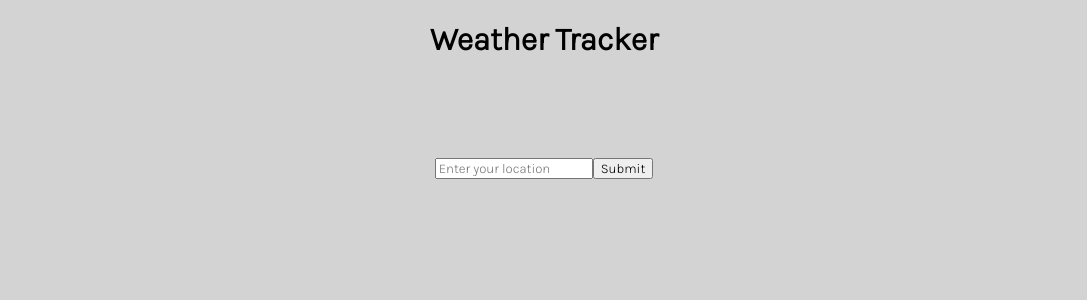
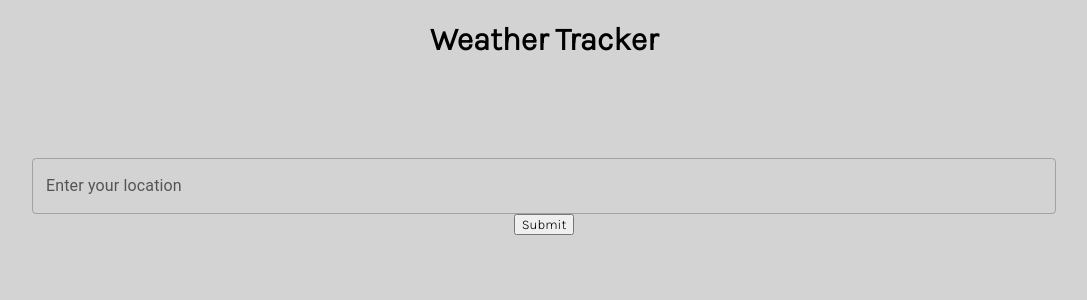
Before and after one commit to Nimeroo/Weather-Tracker, a React (Create React App) app in the folder client/: page / in a window 1280 px wide. Shown: the top 300 px of the page, without its empty margins (96-1183 px from the left). Built offline with nearby package versions, Linux system fonts and the light colour scheme; no server answers.

Commit message:
location input set to a wider width

```diff
--- a/client/src/Components/LocationInput/LocationInput.css
+++ b/client/src/Components/LocationInput/LocationInput.css
@@ -0,0 +1,4 @@
+#form-cont {
+  width: 80%;
+  text-align: center;
+}
--- a/client/src/Components/LocationInput/LocationInput.jsx
+++ b/client/src/Components/LocationInput/LocationInput.jsx
@@ -1,4 +1,6 @@
+import "./LocationInput.css";
 import React from "react";
+import { TextField } from "@mui/material";
 import { locationURLParse } from "../../Util/locationUrlParse.js";
 import { useNavigate } from "react-router-dom";
 
@@ -10,22 +12,23 @@ const LocationInput = ({ handleLocation }) => {
   };
 
   return (
+    <div id="form-cont">
       <form
         onSubmit={(e) => {
           handleSubmit(e);
           navigate("/main");
         }}
       >
-      <label>
-        <input
+        <TextField
+          fullWidth
           onChange={(e) => {
             handleLocation(locationURLParse(e.target.value));
           }}
-          placeholder="Enter your location"
-        ></input>
-      </label>
+          label="Enter your location"
+        ></TextField>
         <button type="submit">Submit</button>
       </form>
+    </div>
   );
 };
 
--- a/client/src/Screens/Landing/Landing.css
+++ b/client/src/Screens/Landing/Landing.css
@@ -0,0 +1,5 @@
+#landing-cont {
+  width: 100%;
+  display: flex;
+  justify-content: center;
+}
--- a/client/src/Screens/Landing/Landing.jsx
+++ b/client/src/Screens/Landing/Landing.jsx
@@ -1,11 +1,12 @@
-import LocationInput from "../../Components/LocationInput/LocationInput"
+import "./Landing.css";
+import LocationInput from "../../Components/LocationInput/LocationInput";
 
-function Landing({handleSubmit, handleLocation}) {
-    return (
-        <div>
-            <LocationInput handleSubmit={handleSubmit} handleLocation={handleLocation}/>
-        </div>
-    )
+function Landing({ handleLocation }) {
+  return (
+    <div id="landing-cont">
+      <LocationInput handleLocation={handleLocation} />
+    </div>
+  );
 }
 
-export default Landing
+export default Landing;
--- a/client/src/Screens/Main/Main.css
+++ b/client/src/Screens/Main/Main.css
@@ -0,0 +1,6 @@
+#data-cont {
+  width: 100%;
+  display: flex;
+  align-items: center;
+  flex-direction: column;
+}
--- a/client/src/Screens/Main/Main.jsx
+++ b/client/src/Screens/Main/Main.jsx
@@ -1,3 +1,4 @@
+import "./Main.css";
 import SelectedWeather from "../../Components/SelectedWeather/SelectedWeather";
 import ForecastList from "../../Components/ForecastList/ForecastList";
 import LocationInput from "../../Components/LocationInput/LocationInput";
@@ -15,7 +16,7 @@ const Main = ({
   }
 
   return (
-    <div>
+    <div id="data-cont">
       <LocationInput
         handleSubmit={handleSubmit}
         handleLocation={handleLocation}
```
Lines whose indentation alone changed are shown as unchanged.
